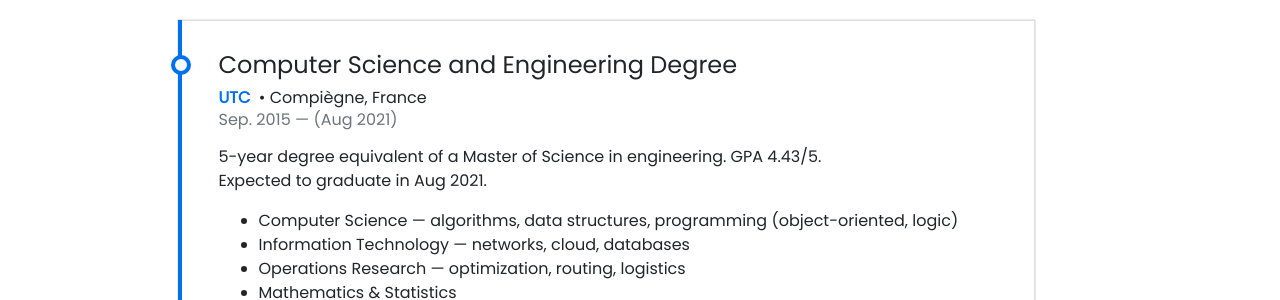
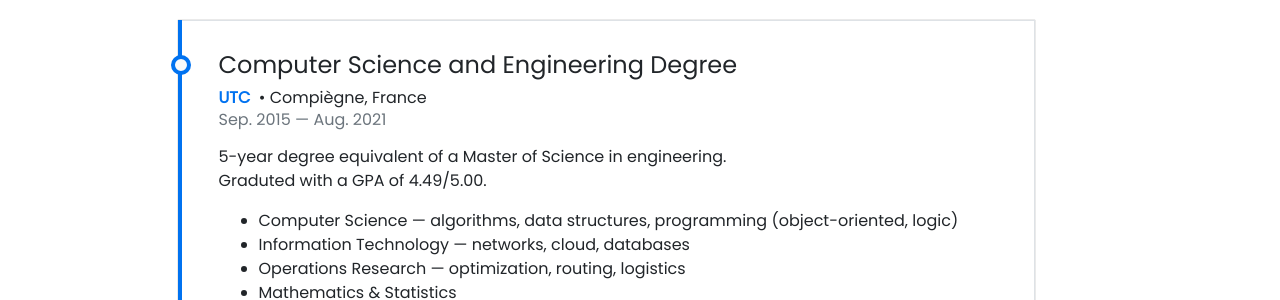
Before and after one commit to hugolmn/hugolmn.github.io, a Jekyll site: the page built from pages/about.md, in a window 1280 px wide and 900 px high, scrolled down 2038 px. Shown: the part 152-452 px from the top of the window. Built offline with Jekyll 4.4.1, drawn with Linux system fonts in a browser that asks for light colours; nearby versions of some CDN libraries; emoji names are drawn with the system emoji font.

Commit message:
Updated education timeline

```diff
--- a/_data/education-timeline.yml
+++ b/_data/education-timeline.yml
@@ -3,10 +3,10 @@
   location: Compiègne, France
   role: "Computer Science and Engineering Degree"
   from: Sep. 2015
-  to: (Aug 2021)
+  to: Aug. 2021
   description:
-    - 5-year degree equivalent of a Master of Science in engineering. GPA 4.43/5.
-    - Expected to graduate in Aug 2021.
+    - 5-year degree equivalent of a Master of Science in engineering.
+    - Graduted with a GPA of 4.49/5.00.
   courses:
     - "Computer Science — algorithms, data structures, programming (object-oriented, logic)"
     - "Information Technology — networks, cloud, databases"
```
